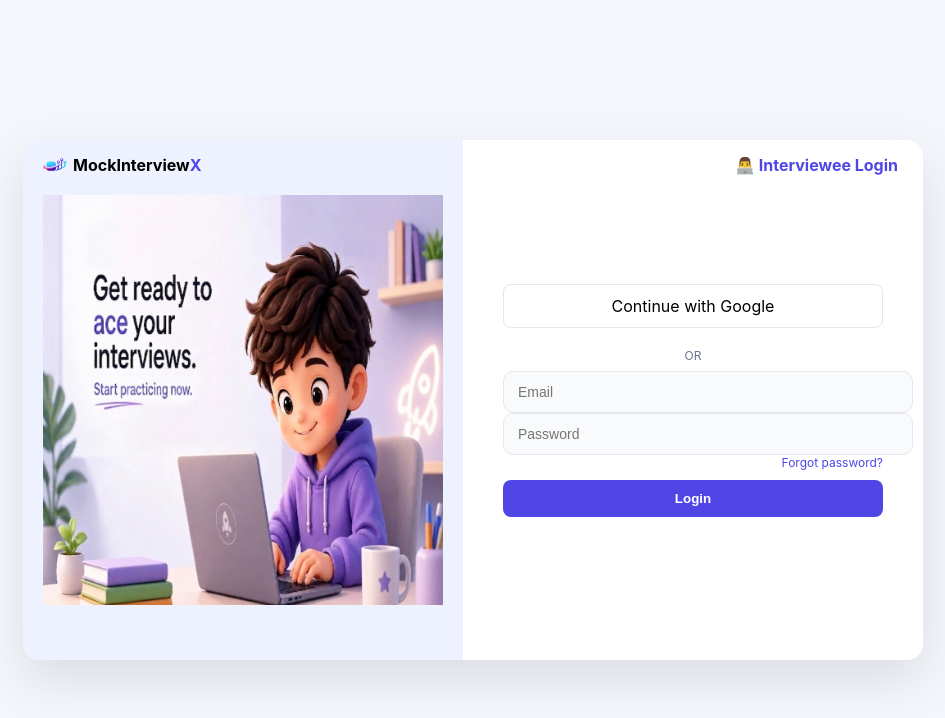
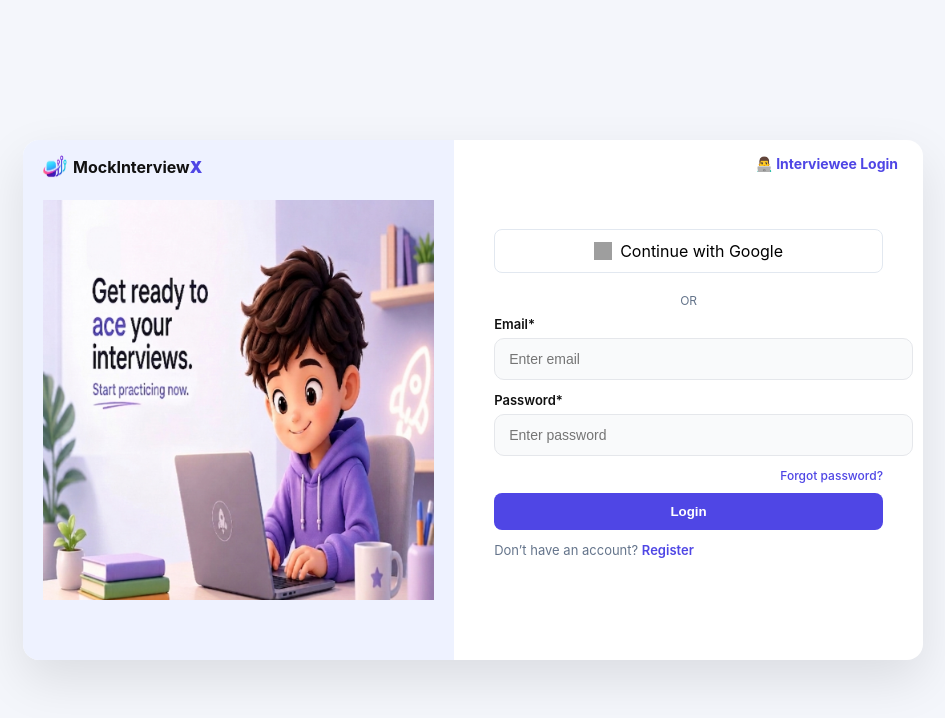
Before and after one commit to MuskanMehta-2006/MockInterviewX_frontend, a React (Create React App) app: page /login in a window 1280 px wide. Shown: the top 718 px of the page, without its empty margins (167-1112 px from the left). Built offline with nearby package versions, Linux system fonts and the light colour scheme; grey boxes are pictures that could not be loaded.

Commit message:
ui changes

```diff
--- a/src/pages/Login.jsx
+++ b/src/pages/Login.jsx
@@ -6,7 +6,6 @@ import { useLocation, useNavigate } from "react-router-dom";
 import axios from "axios";
 
 export default function Login() {
-  const isMobile = window.innerWidth < 768;
   const location = useLocation();
   const role =
   location.state?.role ||
@@ -129,48 +128,45 @@ const handleLogin = async () => {
   }
 };
 
-  const getStyles = (isMobile) => ({
+  const styles = {
     container: {
-  minHeight: "100vh", // ⭐ change
+      height: "100vh",
       display: "flex",
       justifyContent: "center",
       alignItems: "center",
       background: "#f4f6fb",
       fontFamily: "Inter, sans-serif",
-  padding: isMobile ? "10px" : "20px",
+      padding: "20px",
       boxSizing: "border-box",
     },
 
     card: {
-  width: isMobile ? "100%" : "900px",
-  flexDirection: isMobile ? "column" : "row",
-  minHeight: isMobile ? "auto" : "520px",
+      width: "900px",
+      minHeight: "520px",
       display: "flex",
       borderRadius: "16px",
       overflow: "hidden",
       background: "white",
       boxShadow: "0 20px 50px rgba(0,0,0,0.1)",
-  gap: isMobile ? "10px" : "0", // ⭐ spacing fix
     },
 
     left: {
-  width: isMobile ? "100%" : "50%",
-  height: isMobile ? "auto" : "auto", // ❌ remove fixed 200px
-  minHeight: isMobile ? "180px" : "auto", // ⭐ controlled height
+      width: "50%",
+      position: "relative",
       background: "#eef2ff",
       display: "flex",
       justifyContent: "center",
       alignItems: "center",
-  padding: isMobile ? "10px" : "20px",
-  position: "relative",
+      padding: "20px",
     },
+
    right: {
-  width: isMobile ? "100%" : "50%",
-  padding: isMobile ? "20px" : "40px",
+  width: "50%",
+  padding: "40px",
   display: "flex",
   flexDirection: "column",
   justifyContent: "center",
-  position: "relative",
+  position: "relative", // 🔥 ADD THIS
 },
 
     title: {
@@ -221,230 +217,163 @@ inputFocus: {
       fontSize: "12px",
       color: "#64748b",
     },
-  });
-   const styles = getStyles(isMobile);
-
+  };
 
   return (
     <div style={styles.container}>
       <div style={styles.card}>
 
-      {isMobile ? (
+        {/* LEFT */}
+        <div style={styles.left}>
 
-  // ================= MOBILE =================
-  <div style={{ width: "100%" }}>
+          {/* BRAND */}
+          <div
+            style={{
+              display: "flex",
+              alignItems: "center",
+              gap: "6px",
+              position: "absolute",
+              top: "15px",
+              left: "20px",
+            }}
+          >
+            <img
+              src="/icon-website.png"
+              alt="logo"
+              style={{ width: "24px", height: "24px" }}
+            />
 
-    {/* TOP BAR */}
-    <div style={{
-      display: "flex",
-      justifyContent: "space-between",
-      alignItems: "center",
-      marginBottom: "10px"
-    }}>
-      <div style={{ display: "flex", alignItems: "center", gap: "6px" }}>
-        <img src="/icon-website.png" style={{ width: "22px" }} />
-        <span style={{ fontWeight: "700" }}>
-          MockInterview<span style={{ color: "#4f46e5" }}>X</span>
+            <span style={{ fontWeight: "700", fontSize: "16px", color: "#111" }}>
+              MockInterview
+              <span style={{ color: "#4f46e5", fontWeight: "900" }}>X</span>
             </span>
           </div>
 
-      <div style={{ color: "#4f46e5", fontWeight: "600" }}>
-        {role === "interviewer" ? "👨‍🏫" : "👨‍💻"}
-      </div>
+         <img
+  src={role === "interviewer" ? "/login-interviewer.png" : "/login.png"}
+  alt="auth"
+  style={{ height: "400px" }}
+/>
+
         </div>
 
-    {/* IMAGE */}
-    <div style={{ textAlign: "center", marginBottom: "15px" }}>
-      <img
-        src={role === "interviewer" ? "/login-interviewer.png" : "/login.png"}
+  {/* RIGHT */}
+<div style={styles.right}>
+<div
   style={{
-          width: "100%",
-          maxWidth: "260px",
-          height: "auto"
+    position: "absolute",
+    top: "15px",
+    right: "25px",
+    fontWeight: "700",
+    fontSize: "14px",
+    color: "#4f46e5"
   }}
-      />
+>
+  {role === "interviewer"
+    ? "👨‍🏫 Interviewer Login"
+    : "👨‍💻 Interviewee Login"}
 </div>
 
-    {/* FORM CARD */}
-    <div style={{
-      background: "white",
-      padding: "20px",
-      borderRadius: "16px",
-      boxShadow: "0 10px 25px rgba(0,0,0,0.08)"
-    }}>
+<div
+  style={{
+    ...styles.googleBtn,
+    display: "flex",
+    alignItems: "center",
+    justifyContent: "center",
+    gap: "8px",
+    cursor: "pointer",
+  }}
+  onClick={handleGoogleLogin}
+>
+  <img
+    src="https://cdn.jsdelivr.net/gh/devicons/devicon/icons/google/google-original.svg"
+    alt="google"
+    style={{ width: "18px", height: "18px" }}
+  />
 
-      {/* GOOGLE */}
-      <div
-        onClick={handleGoogleLogin}
-        style={{
-          border: "1px solid #e2e8f0",
-          padding: "12px",
-          borderRadius: "8px",
-          textAlign: "center",
-          marginBottom: "10px",
-          cursor: "pointer"
-        }}
-      >
   Continue with Google
 </div>
 
-      <div style={{ textAlign: "center", margin: "10px 0" }}>OR</div>
+  <div style={styles.divider}>OR</div>
+{/* EMAIL */}
+<div style={{ marginBottom: "12px" }}>
+  <label
+    style={{
+      display: "block",
+      fontSize: "13px",
+      fontWeight: "600",
+      marginBottom: "6px",
+      color: "#111",
+    }}
+  >
+    Email*
+  </label>
 
-      {/* EMAIL */}
   <input
-        placeholder="Email"
+    type="email"
+    placeholder="Enter email"
     value={email}
   onChange={(e) => setEmail(e.target.value)}
+
+    style={styles.input}
+  />
+</div>
+{/* PASSWORD */}
+<div style={{ marginBottom: "12px" }}>
+  <label
     style={{
-          width: "100%",
-          padding: "12px",
-          marginBottom: "10px",
-          borderRadius: "8px",
-          border: "1px solid #ddd"
+      display: "block",
+      fontSize: "13px",
+      fontWeight: "600",
+      marginBottom: "6px",
+      color: "#111",
     }}
-      />
+  >
+    Password*
+  </label>
 
-      {/* PASSWORD */}
   <input
     type="password"
-        placeholder="Password"
+    placeholder="Enter password"
     value={password}
     onChange={(e) => setPassword(e.target.value)}
-        style={{
-          width: "100%",
-          padding: "12px",
-          marginBottom: "10px",
-          borderRadius: "8px",
-          border: "1px solid #ddd"
-        }}
+    style={styles.input}
   />
-
-      {/* FORGOT */}
-      <div
-        onClick={() => navigate("/forgot-password", { state: { role } })}
+</div>
+  {/* FORGOT PASSWORD */}
+  <div onClick={() => navigate("/forgot-password", { state: { role } })}
     style={{
       textAlign: "right",
       fontSize: "12px",
       color: "#4f46e5",
-          marginBottom: "15px",
-          cursor: "pointer"
+      cursor: "pointer",
+      marginBottom: "10px",
+      fontWeight: "500",
     }}
   >
     Forgot password?
   </div>
 
-      {/* LOGIN */}
-      <button
-        onClick={handleLogin}
-        style={{
-          width: "100%",
-          padding: "12px",
-          background: "#4f46e5",
-          color: "white",
-          border: "none",
-          borderRadius: "8px"
-        }}
-      >
+  {/* LOGIN BUTTON */}
+  <button onClick={handleLogin} style={styles.button}>
   Login
 </button>
 
-      {/* REGISTER */}
-      <p style={{ marginTop: "10px", textAlign: "center" }}>
+  {/* REGISTER LINK */}
+  <p style={{ marginTop: "12px", fontSize: "13px", color: "#64748b" }}>
     Don’t have an account?{" "}
     <span
-          onClick={() => navigate("/register", { state: { role } })}
-          style={{ color: "#4f46e5", cursor: "pointer" }}
+      style={{
+        color: "#4f46e5",
+        fontWeight: "600",
+        cursor: "pointer",
+      }} onClick={() =>navigate("/register", { state: { role } })}
     >
       Register
     </span>
   </p>
 
 </div>
-  </div>
-
-) : (
-
-  // ================= DESKTOP (UNCHANGED) =================
-  <>
-    {/* LEFT */}
-    <div style={styles.left}>
-      <div style={{
-        display: "flex",
-        alignItems: "center",
-        gap: "6px",
-        position: "absolute",
-        top: "15px",
-        left: "20px",
-      }}>
-        <img src="/icon-website.png" style={{ width: "24px" }} />
-        <span style={{ fontWeight: "700" }}>
-          MockInterview<span style={{ color: "#4f46e5" }}>X</span>
-        </span>
-      </div>
-
-      <img
-        src={role === "interviewer" ? "/login-interviewer.png" : "/login.png"}
-        style={{ maxWidth: "400px" }}
-      />
-    </div>
-
-    {/* RIGHT */}
-    <div style={styles.right}>
-      <div style={{
-        position: "absolute",
-        top: "15px",
-        right: "25px",
-        fontWeight: "700",
-        color: "#4f46e5"
-      }}>
-        {role === "interviewer"
-          ? "👨‍🏫 Interviewer Login"
-          : "👨‍💻 Interviewee Login"}
-      </div>
-
-      <div
-        style={styles.googleBtn}
-        onClick={handleGoogleLogin}
-      >
-        Continue with Google
-      </div>
-
-      <div style={styles.divider}>OR</div>
-
-      <input
-        placeholder="Email"
-        value={email}
-        onChange={(e) => setEmail(e.target.value)}
-        style={styles.input}
-      />
-
-      <input
-        type="password"
-        placeholder="Password"
-        value={password}
-        onChange={(e) => setPassword(e.target.value)}
-        style={styles.input}
-      />
-
-      <div
-        onClick={() => navigate("/forgot-password", { state: { role } })}
-        style={{
-          textAlign: "right",
-          fontSize: "12px",
-          color: "#4f46e5",
-          marginBottom: "10px",
-          cursor: "pointer"
-        }}
-      >
-        Forgot password?
-      </div>
-
-      <button onClick={handleLogin} style={styles.button}>
-        Login
-      </button>
-    </div>
-  </>
-)}
 
       </div>
     </div>
```
Lines whose indentation alone changed are shown as unchanged.
